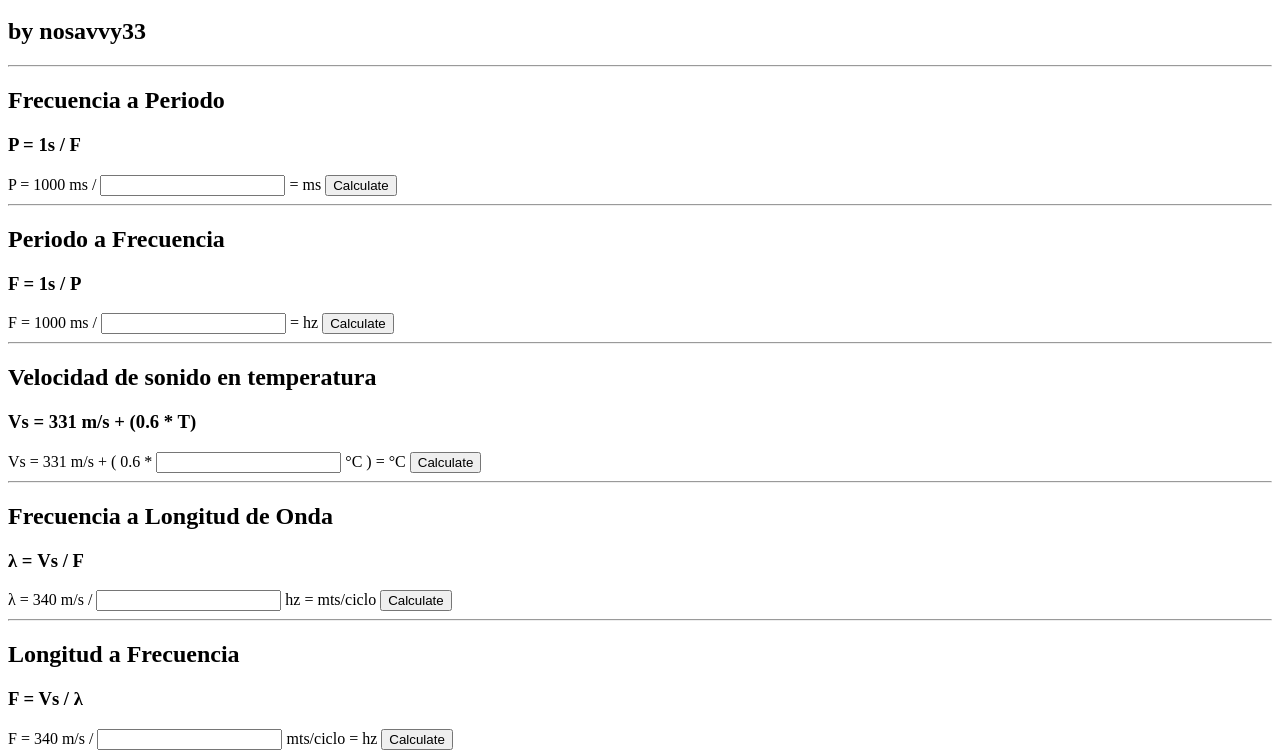
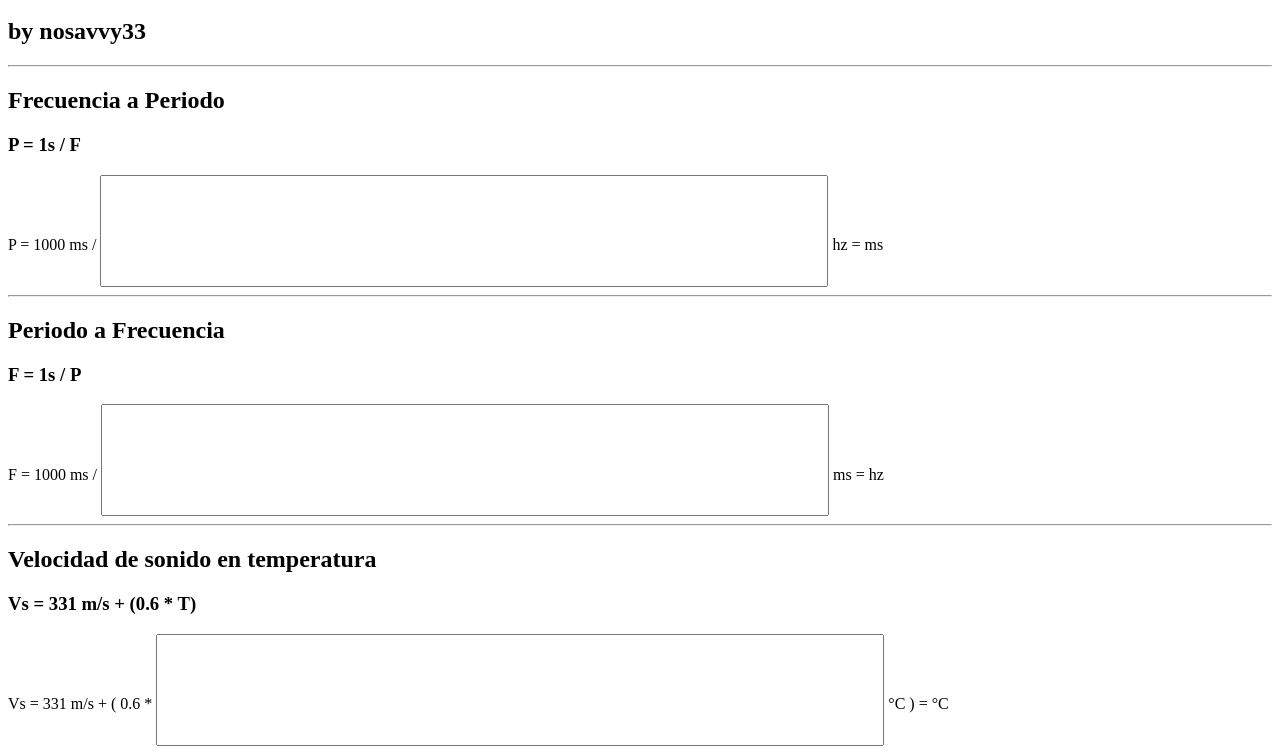
Before and after one commit to nosavvy33/audio.calculator, a plain HTML site: page index.html in a window 1280 px wide. Shown: the part 48-800 px from the top of the page. Drawn offline with Linux system fonts and the light colour scheme.

Commit message:
made it reactive

```diff
--- a/index.html
+++ b/index.html
@@ -64,6 +64,12 @@
             resultSpan.innerHTML = result;
         }
     </script>
+    <style>
+        input {
+            height: 2em;
+            font-size: 3.5em;
+        }
+    </style>
 </head>
 
 <body>
@@ -74,8 +80,8 @@
         <h2>Frecuencia a Periodo</h2>
         <h3>P = 1s / F</h3>
         <span>
-            P = 1000 ms / <input id="frequency" type="number" /> = <span id="resultFrequency"></span> ms
-            <button onclick="frequencyToPeriod()">Calculate</button>
+            P = 1000 ms / <input id="frequency" type="number" oninput="frequencyToPeriod()" /> hz = <span
+                id="resultFrequency"></span> ms
         </span>
     </div>
     <hr>
@@ -83,8 +89,8 @@
         <h2>Periodo a Frecuencia</h2>
         <h3>F = 1s / P</h3>
         <span>
-            F = 1000 ms / <input id="period" type="number" /> = <span id="resultPeriod"></span> hz
-            <button onclick="periodToFrequency()">Calculate</button>
+            F = 1000 ms / <input id="period" type="number" oninput="periodToFrequency()" /> ms = <span
+                id="resultPeriod"></span> hz
         </span>
     </div>
     <hr>
@@ -92,8 +98,8 @@
         <h2>Velocidad de sonido en temperatura</h2>
         <h3>Vs = 331 m/s + (0.6 * T)</h3>
         <span>
-            Vs = 331 m/s + ( 0.6 * <input id="temperature" type="number" /> °C ) = <span id="resultVelocity"></span> °C
-            <button onclick="calculateVelocityOnTemperature()">Calculate</button>
+            Vs = 331 m/s + ( 0.6 * <input id="temperature" type="number" oninput="calculateVelocityOnTemperature()" />
+            °C ) = <span id="resultVelocity"></span> °C
         </span>
     </div>
     <hr>
@@ -101,9 +107,9 @@
         <h2>Frecuencia a Longitud de Onda</h2>
         <h3>λ = Vs / F</h3>
         <span>
-            λ = 340 m/s / <input id="waveFrequency" type="number" /> hz = <span id="resultWaveLength"></span>
+            λ = 340 m/s / <input id="waveFrequency" type="number" oninput="calculateWaveLength()" /> hz = <span
+                id="resultWaveLength"></span>
             mts/ciclo
-            <button onclick="calculateWaveLength()">Calculate</button>
         </span>
     </div>
     <hr>
@@ -111,12 +117,26 @@
         <h2>Longitud a Frecuencia</h2>
         <h3>F = Vs / λ</h3>
         <span>
+            F = 340 m/s / <input id="waveLength" type="number" oninput="calculateFrequencyOnWavelength()" /> mts/ciclo
+            = <span id="resultFrequencyFromWavelength"></span>
+            hz
+        </span>
+    </div>
+    <hr>
+    <!-- <div>
+        <h2>Calcular diferencial de fase entre dos ondas de misma frecuencia</h2>
+        <h3>primera incógnita milisegundos de delay o desfase a grados</h3>
+        <h3>segunda incógnita centígrados o desfase a milisegundos</h3>
+        <span>input: frecuencia en cuestión, delay en ms o grados °</span>
+        <span>F = frecuencia en cuestión</span>
+        <span>dibujar un ciclo completo de la onda sinoidal completa x2</span>
+        <span>
             F = 340 m/s / <input id="waveLength" type="number" /> mts/ciclo = <span
                 id="resultFrequencyFromWavelength"></span>
             hz
             <button onclick="calculateFrequencyOnWavelength()">Calculate</button>
         </span>
-    </div>
+    </div> -->
 
 </body>
 
```
